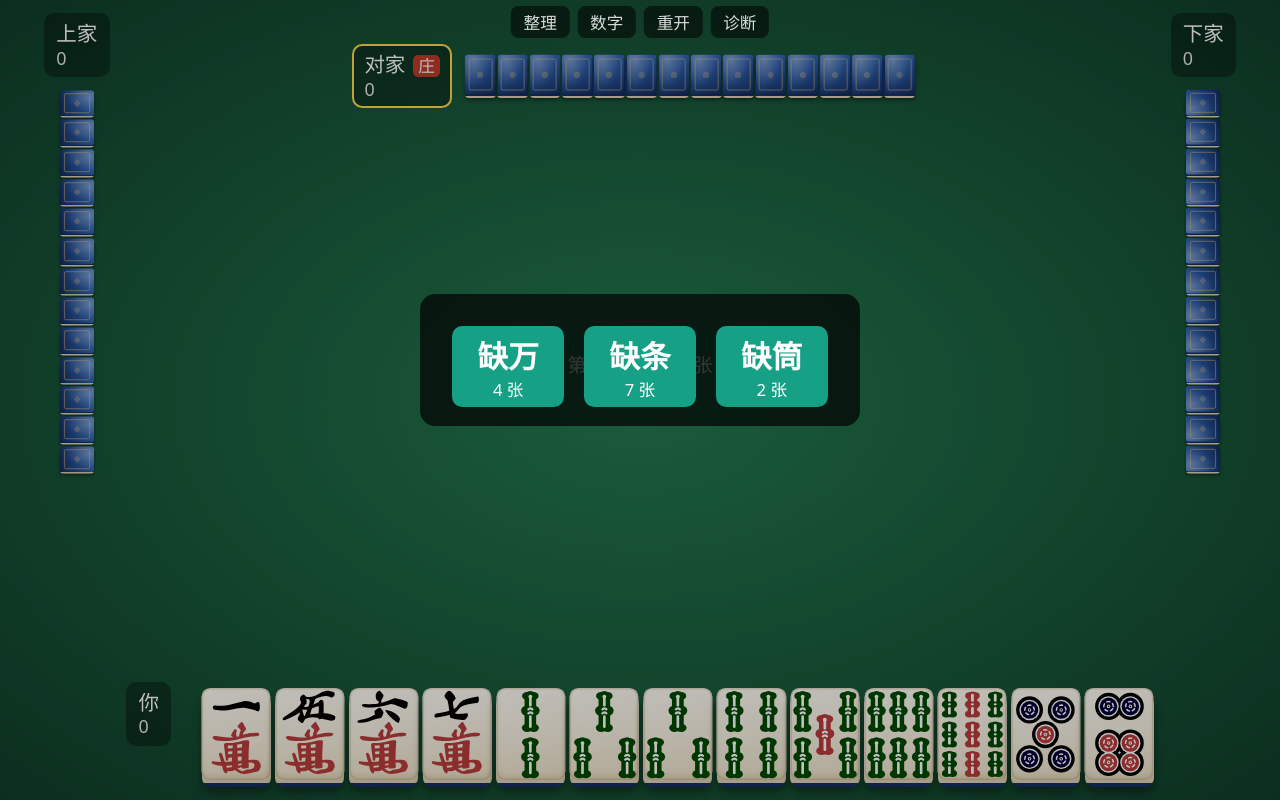
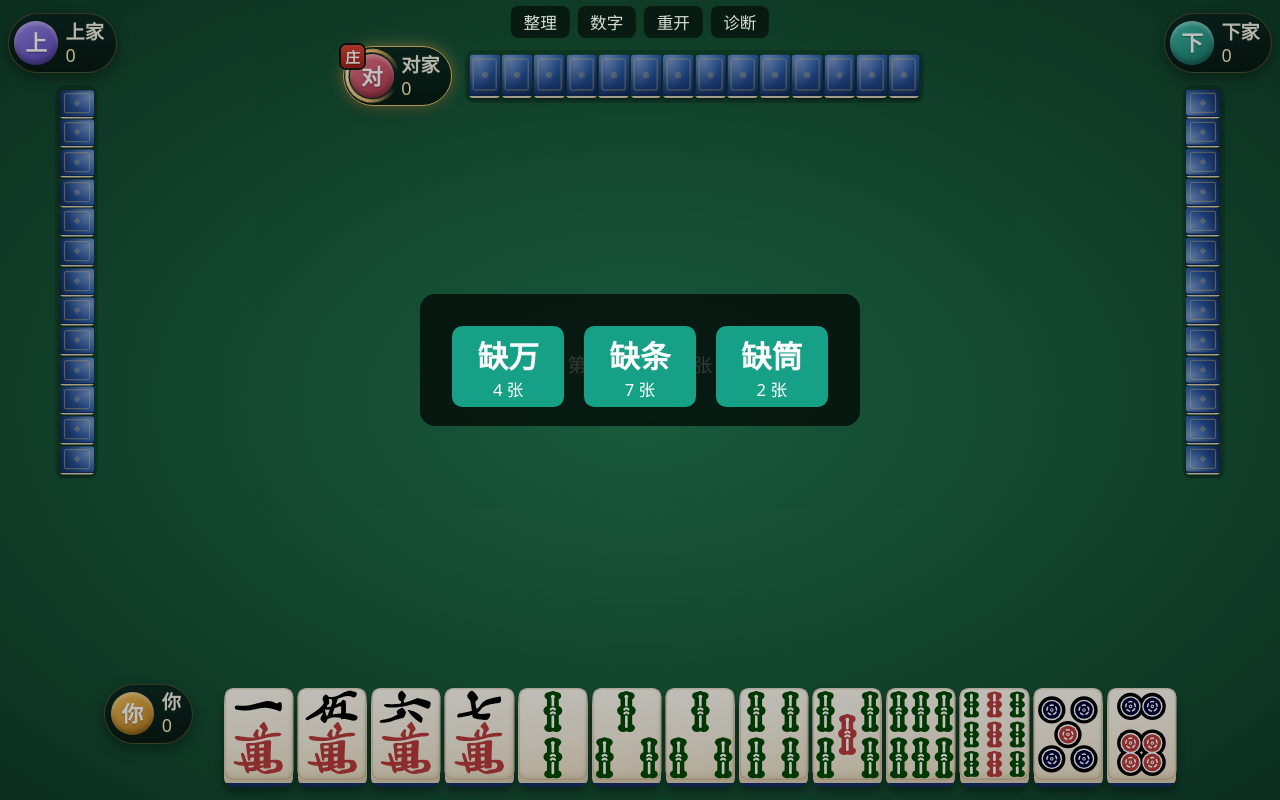
Before and after one commit to dragon-fish/sichuan-mahjong, a Vue app: page / in a window 1280 px wide. Built offline with nearby package versions, Linux system fonts and the light colour scheme.

Commit message:
style: seat plates with avatars, seals and a turn ring

```diff
--- a/src/ui/OpponentSeat.vue
+++ b/src/ui/OpponentSeat.vue
@@ -52,13 +52,25 @@ const hiddenBacks = computed(() => new Array(Math.max(0, props.sv.handCount - 1)
 }
 .hand {
   display: flex;
+  align-items: center;
   gap: calc(var(--u) * 0.12);
+  padding: calc(var(--u) * 0.35);
+  border-radius: calc(var(--u) * 0.8);
+  background: rgba(0, 0, 0, 0.16);
 }
 .left .hand,
 .right .hand {
   flex-direction: column;
   align-items: center;
 }
+.left > .badge {
+  align-self: flex-start;
+  margin-left: calc(var(--u) * 0.6);
+}
+.right > .badge {
+  align-self: flex-end;
+  margin-right: calc(var(--u) * 0.6);
+}
 .win-tile {
   margin: calc(var(--u) * 0.6);
 }
--- a/src/ui/SeatBadge.vue
+++ b/src/ui/SeatBadge.vue
@@ -5,6 +5,8 @@ import type { SeatView } from '../engine/types'
 import { SEAT_NAMES } from './session'
 
 const props = defineProps<{ sv: SeatView; name: string; total: number; dealer: boolean; turn: boolean }>()
+
+const SUIT_CLASS = ['m', 's', 'p']
 
 const winText = computed(() => {
   const w = props.sv.win
@@ -16,16 +18,21 @@ const winText = computed(() => {
 </script>
 
 <template>
-  <div class="badge" :class="{ turn }">
-    <div class="name">
-      {{ name }}
-      <span v-if="dealer" class="tag dealer">庄</span>
-      <span v-if="sv.que !== null" class="tag que">缺{{ SUIT_NAMES[sv.que] }}</span>
-      <span v-if="sv.win" class="tag win">胡</span>
+  <div class="badge" :class="{ turn, won: !!sv.win }">
+    <div class="avatar" :class="`seat${sv.seat}`">
+      {{ name[0] }}
+      <span v-if="dealer" class="seal dealer">庄</span>
+      <span v-if="sv.win" class="seal win">胡</span>
     </div>
-    <div class="score">
-      {{ total + sv.delta }}
-      <span v-if="sv.delta" :class="sv.delta > 0 ? 'up' : 'down'">({{ sv.delta > 0 ? '+' : '' }}{{ sv.delta }})</span>
+    <div class="info">
+      <div class="name">
+        {{ name }}
+        <span v-if="sv.que !== null" class="que" :class="SUIT_CLASS[sv.que]">缺{{ SUIT_NAMES[sv.que] }}</span>
+      </div>
+      <div class="score">
+        {{ total + sv.delta }}
+        <span v-if="sv.delta" class="delta" :class="sv.delta > 0 ? 'up' : 'down'">{{ sv.delta > 0 ? '+' : '' }}{{ sv.delta }}</span>
+      </div>
     </div>
     <div v-if="winText" class="how">{{ winText }}</div>
   </div>
@@ -33,48 +40,147 @@ const winText = computed(() => {
 
 <style scoped>
 .badge {
-  padding: calc(var(--u) * 0.4) calc(var(--u) * 0.8);
-  border-radius: calc(var(--u) * 0.8);
-  background: rgba(0, 0, 0, 0.35);
-  color: #fff;
-  font-size: calc(var(--u) * 1.6);
-  line-height: 1.3;
+  display: grid;
+  grid-template-columns: auto auto;
+  align-items: center;
+  column-gap: calc(var(--u) * 0.6);
+  padding: calc(var(--u) * 0.45) calc(var(--u) * 0.9) calc(var(--u) * 0.45) calc(var(--u) * 0.45);
+  border-radius: calc(var(--u) * 3);
+  background: linear-gradient(180deg, rgba(10, 34, 29, 0.82), rgba(4, 16, 14, 0.82));
+  border: calc(var(--u) * 0.15) solid var(--panel-line);
+  box-shadow: 0 calc(var(--u) * 0.4) calc(var(--u) * 1) rgba(0, 0, 0, 0.35);
+  color: var(--text);
+  font-size: calc(var(--u) * 1.5);
+  line-height: 1.25;
   white-space: nowrap;
-  border: calc(var(--u) * 0.2) solid transparent;
+  transition:
+    border-color 0.25s,
+    box-shadow 0.25s;
 }
 .badge.turn {
-  border-color: #ffd84a;
+  border-color: var(--gold);
+  box-shadow:
+    0 0 calc(var(--u) * 1.2) rgba(236, 195, 106, 0.55),
+    0 calc(var(--u) * 0.4) calc(var(--u) * 1) rgba(0, 0, 0, 0.35);
 }
-.tag {
-  display: inline-block;
+.avatar {
+  --d: calc(var(--u) * 3.4);
+  position: relative;
+  width: var(--d);
+  height: var(--d);
+  border-radius: 50%;
+  display: grid;
+  place-items: center;
+  font-size: calc(var(--u) * 1.7);
+  font-weight: 700;
+  color: #fff;
+  text-shadow: 0 1px 1px rgba(0, 0, 0, 0.35);
+  box-shadow:
+    inset 0 calc(var(--u) * 0.25) calc(var(--u) * 0.3) rgba(255, 255, 255, 0.35),
+    inset 0 calc(var(--u) * -0.3) calc(var(--u) * 0.4) rgba(0, 0, 0, 0.3);
+}
+.seat0 {
+  background: var(--seat-0);
+}
+.seat1 {
+  background: var(--seat-1);
+}
+.seat2 {
+  background: var(--seat-2);
+}
+.seat3 {
+  background: var(--seat-3);
+}
+/* spinning ring around the avatar of the seat to act */
+.turn .avatar::after {
+  content: '';
+  position: absolute;
+  inset: calc(var(--u) * -0.4);
+  border-radius: 50%;
+  background: conic-gradient(var(--gold-hi), var(--gold) 25%, transparent 45%, transparent 55%, var(--gold) 75%, var(--gold-hi));
+  -webkit-mask: radial-gradient(farthest-side, transparent calc(100% - var(--u) * 0.3), #000 calc(100% - var(--u) * 0.25));
+  mask: radial-gradient(farthest-side, transparent calc(100% - var(--u) * 0.3), #000 calc(100% - var(--u) * 0.25));
+  animation: spin 1.8s linear infinite;
+}
+@keyframes spin {
+  to {
+    transform: rotate(1turn);
+  }
+}
+.seal {
+  position: absolute;
+  display: grid;
+  place-items: center;
+  width: calc(var(--u) * 1.8);
+  height: calc(var(--u) * 1.8);
+  border-radius: calc(var(--u) * 0.4);
+  font-size: calc(var(--u) * 1.15);
+  font-weight: 700;
+  line-height: 1;
+  color: #fff;
+  box-shadow: 0 0 0 calc(var(--u) * 0.15) rgba(4, 16, 14, 0.9);
+  z-index: 1;
+}
+.seal.dealer {
+  left: calc(var(--u) * -0.7);
+  top: calc(var(--u) * -0.7);
+  background: linear-gradient(#e2483c, #a51f17);
+}
+.seal.win {
+  left: calc(var(--u) * -0.7);
+  bottom: calc(var(--u) * -0.7);
+  background: linear-gradient(var(--gold-hi), var(--gold) 45%, var(--gold-lo));
+  color: #5a3a00;
+}
+.name {
+  display: flex;
+  align-items: center;
+  gap: calc(var(--u) * 0.4);
+  font-weight: 600;
+}
+.que {
   padding: 0 calc(var(--u) * 0.4);
   border-radius: calc(var(--u) * 0.4);
-  font-size: calc(var(--u) * 1.3);
-  margin-left: calc(var(--u) * 0.2);
+  font-size: calc(var(--u) * 1.15);
+  line-height: 1.45;
+  font-weight: 600;
+  color: #fff;
 }
-.dealer {
-  background: #c0392b;
+.que.m {
+  background: color-mix(in srgb, var(--suit-m) 80%, #000);
 }
-.que {
-  background: #34495e;
+.que.s {
+  background: color-mix(in srgb, var(--suit-s) 80%, #000);
 }
-.win {
-  background: #e67e22;
+.que.p {
+  background: color-mix(in srgb, var(--suit-p) 80%, #000);
 }
 .score {
   font-size: calc(var(--u) * 1.4);
-  opacity: 0.9;
+  font-variant-numeric: tabular-nums;
+  color: var(--gold-hi);
+}
+.delta {
+  margin-left: calc(var(--u) * 0.2);
+  font-size: calc(var(--u) * 1.2);
+}
+.up {
+  color: var(--up);
+}
+.down {
+  color: var(--down);
 }
 .how {
+  grid-column: 1 / -1;
+  /* clear the 胡 seal hanging below the avatar */
+  margin-top: calc(var(--u) * 0.8);
+  padding-left: calc(var(--u) * 0.3);
   font-size: calc(var(--u) * 1.2);
-  color: #ffd84a;
+  color: var(--gold);
   white-space: normal;
-  max-width: calc(var(--u) * 16);
+  max-width: calc(var(--u) * 15);
 }
-.up {
-  color: #7dff9a;
-}
-.down {
-  color: #ff8a80;
+.badge.won {
+  border-radius: calc(var(--u) * 1.6);
 }
 </style>
```
